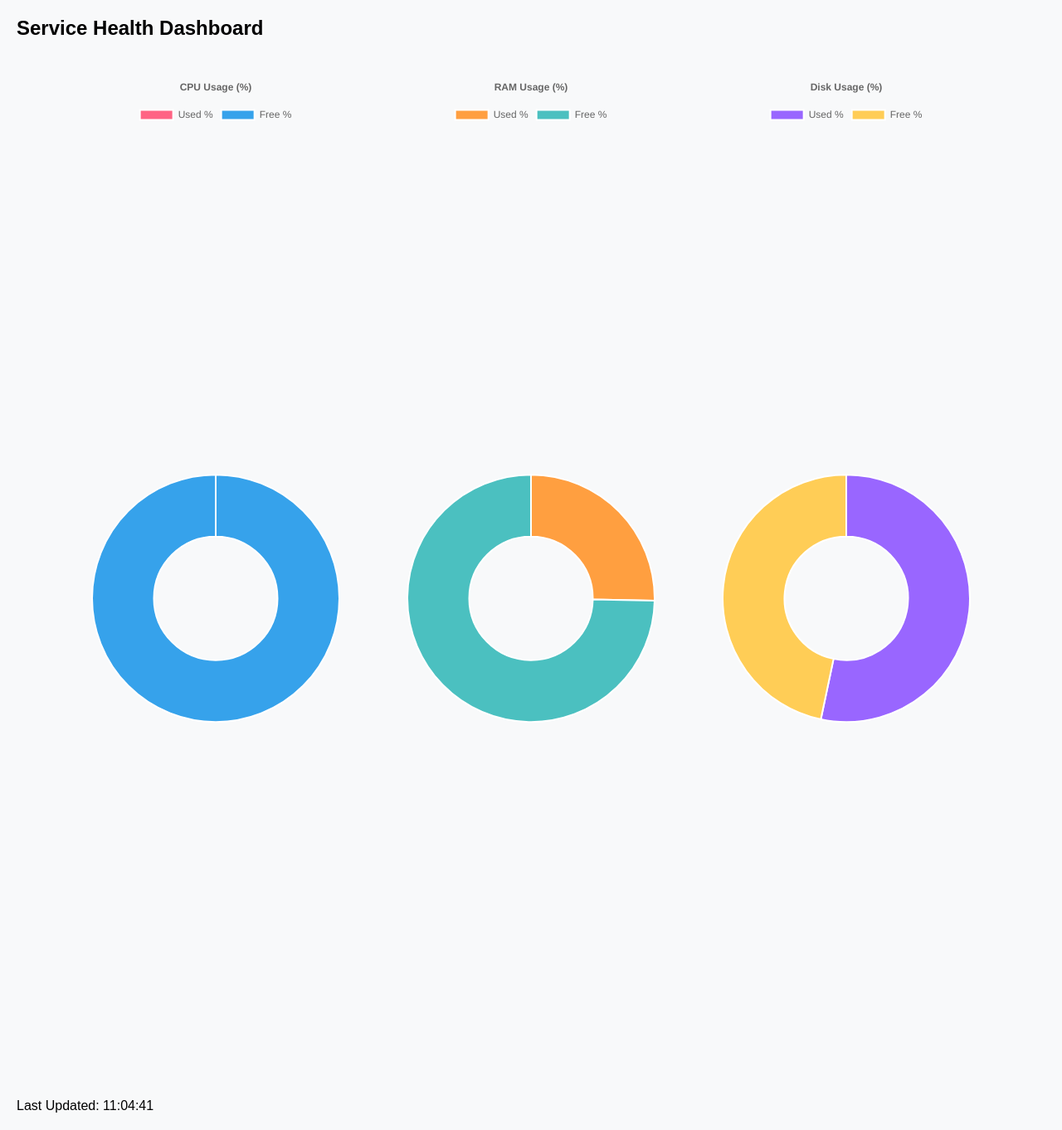
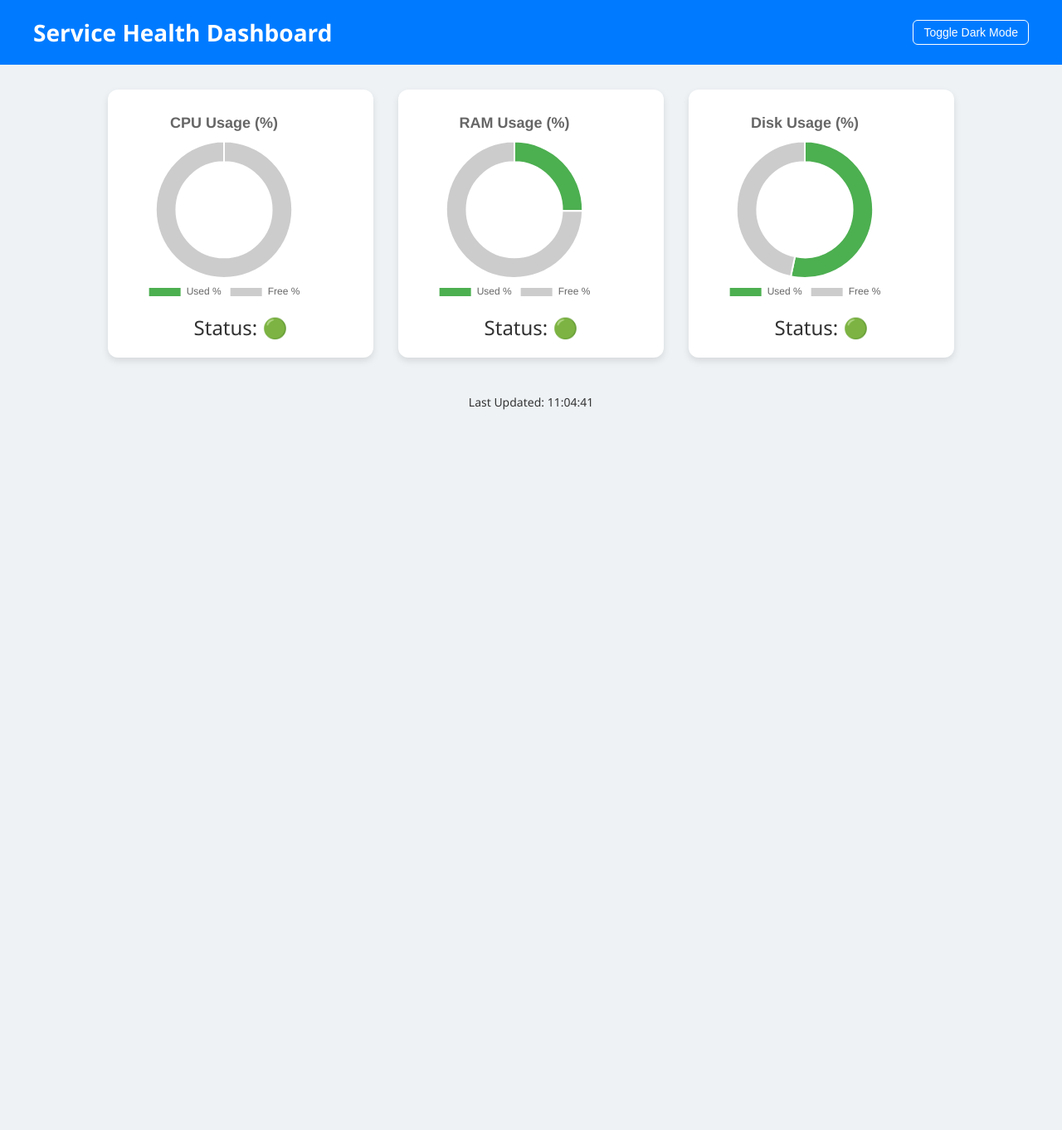
Before and after one commit to AdityaAggarwal11/Service-Health-Dashboard-Monitoring, a Flask app: page / in a window 1280 px wide. Shown: the whole page at 83% size. After the commit the page ends 494 px from the top, so only its background shows below. Run offline with Flask 3, Linux system fonts and the light colour scheme; data that the repository does not hold is empty.

Commit message:
updated dashboard.html

```diff
--- a/templates/dashboard.html
+++ b/templates/dashboard.html
@@ -5,29 +5,133 @@
   <title>Service Health Dashboard</title>
   <script src="https://cdn.jsdelivr.net/npm/chart.js"></script>
   <style>
-    body { font-family: Arial, sans-serif; margin: 20px; background: #f8f9fa; }
-    canvas { max-width: 300px; margin: 20px; }
-    .charts { display: flex; flex-wrap: wrap; gap: 40px; justify-content: center; }
+    :root {
+      --bg-color: #eef2f5;
+      --text-color: #333;
+      --card-bg: white;
+      --alert-bg: #fff0f0;
+      --alert-color: #b30000;
+      --shadow: rgba(0, 0, 0, 0.1);
+    }
+
+    body.dark {
+      --bg-color: #1c1c1c;
+      --text-color: #f1f1f1;
+      --card-bg: #2a2a2a;
+      --alert-bg: #3a1c1c;
+      --alert-color: #ff6666;
+      --shadow: rgba(255, 255, 255, 0.05);
+    }
+
+    body {
+      font-family: 'Segoe UI', Tahoma, Geneva, Verdana, sans-serif;
+      margin: 0;
+      background: var(--bg-color);
+      color: var(--text-color);
+    }
+
+    header {
+      background-color: #007bff;
+      color: white;
+      padding: 20px 40px;
+      text-align: center;
+      display: flex;
+      justify-content: space-between;
+      align-items: center;
+      flex-wrap: wrap;
+    }
+
+    header h2 {
+      margin: 0;
+      font-size: 28px;
+    }
+
+    .toggle-darkmode {
+      background: transparent;
+      border: 1px solid white;
+      color: white;
+      padding: 6px 12px;
+      border-radius: 6px;
+      cursor: pointer;
+      font-size: 14px;
+    }
+
     #alerts {
-      background-color: #ffcccc;
-      border: 1px solid #ff0000;
-      padding: 10px;
-      margin-bottom: 20px;
-      color: #a10000;
+      background-color: var(--alert-bg);
+      border-left: 5px solid var(--alert-color);
+      padding: 15px 20px;
+      margin: 20px auto;
+      width: 90%;
+      max-width: 800px;
+      color: var(--alert-color);
       font-weight: bold;
       display: none;
+      border-radius: 5px;
+      box-shadow: 0 0 5px var(--shadow);
+    }
+
+    .charts {
+      display: flex;
+      flex-wrap: wrap;
+      justify-content: center;
+      gap: 30px;
+      padding: 30px 20px;
+    }
+
+    .chart-card {
+      background: var(--card-bg);
+      padding: 20px;
+      border-radius: 12px;
+      box-shadow: 0 4px 8px var(--shadow);
+      text-align: center;
+      width: 280px;
+      transition: transform 0.2s ease-in-out;
+    }
+
+    .chart-card:hover {
+      transform: translateY(-5px);
+    }
+
+    canvas {
+      max-width: 240px;
+      max-height: 240px;
+    }
+
+    .status {
+      font-size: 24px;
+      margin-top: 10px;
+    }
+
+    #lastUpdated {
+      text-align: center;
+      font-size: 14px;
+      color: var(--text-color);
+      margin-bottom: 30px;
     }
   </style>
 </head>
 <body>
 
-  <h2>Service Health Dashboard</h2>
+  <header>
+    <h2>Service Health Dashboard</h2>
+    <button class="toggle-darkmode" onclick="toggleDarkMode()">Toggle Dark Mode</button>
+  </header>
+
   <div id="alerts"></div>
 
   <div class="charts">
-    <canvas id="cpuChart"></canvas>
-    <canvas id="ramChart"></canvas>
-    <canvas id="diskChart"></canvas>
+    <div class="chart-card">
+      <canvas id="cpuChart"></canvas>
+      <div class="status" id="cpuStatus">Status: 🟢</div>
+    </div>
+    <div class="chart-card">
+      <canvas id="ramChart"></canvas>
+      <div class="status" id="ramStatus">Status: 🟢</div>
+    </div>
+    <div class="chart-card">
+      <canvas id="diskChart"></canvas>
+      <div class="status" id="diskStatus">Status: 🟢</div>
+    </div>
   </div>
 
   <p id="lastUpdated">Last Updated: -</p>
@@ -37,16 +141,39 @@
     const ramCtx = document.getElementById('ramChart').getContext('2d');
     const diskCtx = document.getElementById('diskChart').getContext('2d');
 
+    function getStatusIcon(percent, thresholds) {
+      if (percent > thresholds.red) return '🔴';
+      if (percent > thresholds.yellow) return '🟡';
+      return '🟢';
+    }
+
+    function getColorSet(percent, thresholds, colors) {
+      if (percent > thresholds.red) return [colors.red, '#ccc'];
+      if (percent > thresholds.yellow) return [colors.yellow, '#ccc'];
+      return [colors.green, '#ccc'];
+    }
+
     const cpuChart = new Chart(cpuCtx, {
       type: 'doughnut',
       data: {
         labels: ['Used %', 'Free %'],
         datasets: [{
           data: [0, 100],
-          backgroundColor: ['#ff6384', '#36a2eb'],
+          backgroundColor: ['#4CAF50', '#ccc'],
         }]
       },
-      options: { responsive: true, plugins: { title: { display: true, text: 'CPU Usage (%)' } } }
+      options: {
+        responsive: true,
+        plugins: {
+          title: {
+            display: true,
+            text: 'CPU Usage (%)',
+            font: { size: 18 }
+          },
+          legend: { position: 'bottom' }
+        },
+        cutout: '70%'
+      }
     });
 
     const ramChart = new Chart(ramCtx, {
@@ -55,10 +182,21 @@
         labels: ['Used %', 'Free %'],
         datasets: [{
           data: [0, 100],
-          backgroundColor: ['#ff9f40', '#4bc0c0'],
+          backgroundColor: ['#4CAF50', '#ccc'],
         }]
       },
-      options: { responsive: true, plugins: { title: { display: true, text: 'RAM Usage (%)' } } }
+      options: {
+        responsive: true,
+        plugins: {
+          title: {
+            display: true,
+            text: 'RAM Usage (%)',
+            font: { size: 18 }
+          },
+          legend: { position: 'bottom' }
+        },
+        cutout: '70%'
+      }
     });
 
     const diskChart = new Chart(diskCtx, {
@@ -67,24 +205,56 @@
         labels: ['Used %', 'Free %'],
         datasets: [{
           data: [0, 100],
-          backgroundColor: ['#9966ff', '#ffcd56'],
+          backgroundColor: ['#4CAF50', '#ccc'],
         }]
       },
-      options: { responsive: true, plugins: { title: { display: true, text: 'Disk Usage (%)' } } }
+      options: {
+        responsive: true,
+        plugins: {
+          title: {
+            display: true,
+            text: 'Disk Usage (%)',
+            font: { size: 18 }
+          },
+          legend: { position: 'bottom' }
+        },
+        cutout: '70%'
+      }
     });
 
-    // Update metrics
     async function updateMetrics() {
       try {
         const response = await fetch('/metrics');
         const data = await response.json();
 
+        const thresholds = {
+          cpu: { yellow: 60, red: 85 },
+          ram: { yellow: 60, red: 85 },
+          disk: { yellow: 70, red: 90 }
+        };
+
+        const colors = {
+          green: '#4CAF50',
+          yellow: '#FFC107',
+          red: '#F44336'
+        };
+
+        // CPU
         cpuChart.data.datasets[0].data = [data.cpu_percent, 100 - data.cpu_percent];
+        cpuChart.data.datasets[0].backgroundColor = getColorSet(data.cpu_percent, thresholds.cpu, colors);
+        document.getElementById('cpuStatus').textContent = `Status: ${getStatusIcon(data.cpu_percent, thresholds.cpu)}`;
+        cpuChart.update();
+
+        // RAM
         ramChart.data.datasets[0].data = [data.ram_percent, 100 - data.ram_percent];
+        ramChart.data.datasets[0].backgroundColor = getColorSet(data.ram_percent, thresholds.ram, colors);
+        document.getElementById('ramStatus').textContent = `Status: ${getStatusIcon(data.ram_percent, thresholds.ram)}`;
+        ramChart.update();
+
+        // Disk
         diskChart.data.datasets[0].data = [data.disk_percent, 100 - data.disk_percent];
-
-        cpuChart.update();
-        ramChart.update();
+        diskChart.data.datasets[0].backgroundColor = getColorSet(data.disk_percent, thresholds.disk, colors);
+        document.getElementById('diskStatus').textContent = `Status: ${getStatusIcon(data.disk_percent, thresholds.disk)}`;
         diskChart.update();
 
         document.getElementById('lastUpdated').innerText = `Last Updated: ${data.timestamp}`;
@@ -93,7 +263,6 @@
       }
     }
 
-    // Fetch alerts
     async function updateAlerts() {
       try {
         const response = await fetch('/alerts');
@@ -104,7 +273,7 @@
         if (data.alerts.length > 0) {
           data.alerts.forEach(alert => {
             const div = document.createElement('div');
-            div.textContent = alert;
+            div.textContent = `⚠️ ${alert}`;
             alertBox.appendChild(div);
           });
           alertBox.style.display = 'block';
@@ -116,6 +285,10 @@
       }
     }
 
+    function toggleDarkMode() {
+      document.body.classList.toggle('dark');
+    }
+
     updateMetrics();
     updateAlerts();
     setInterval(updateMetrics, 5000);
```
